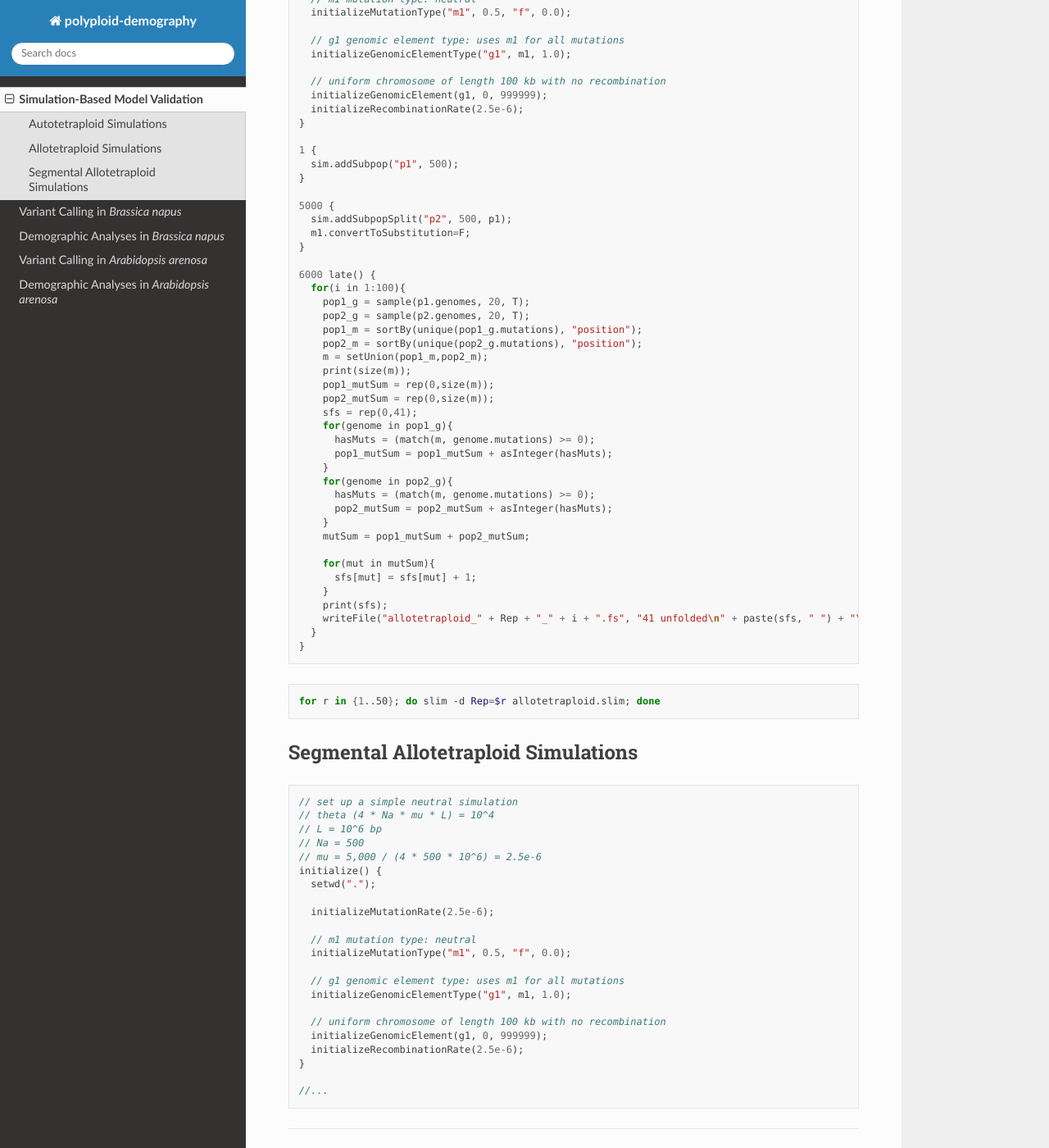
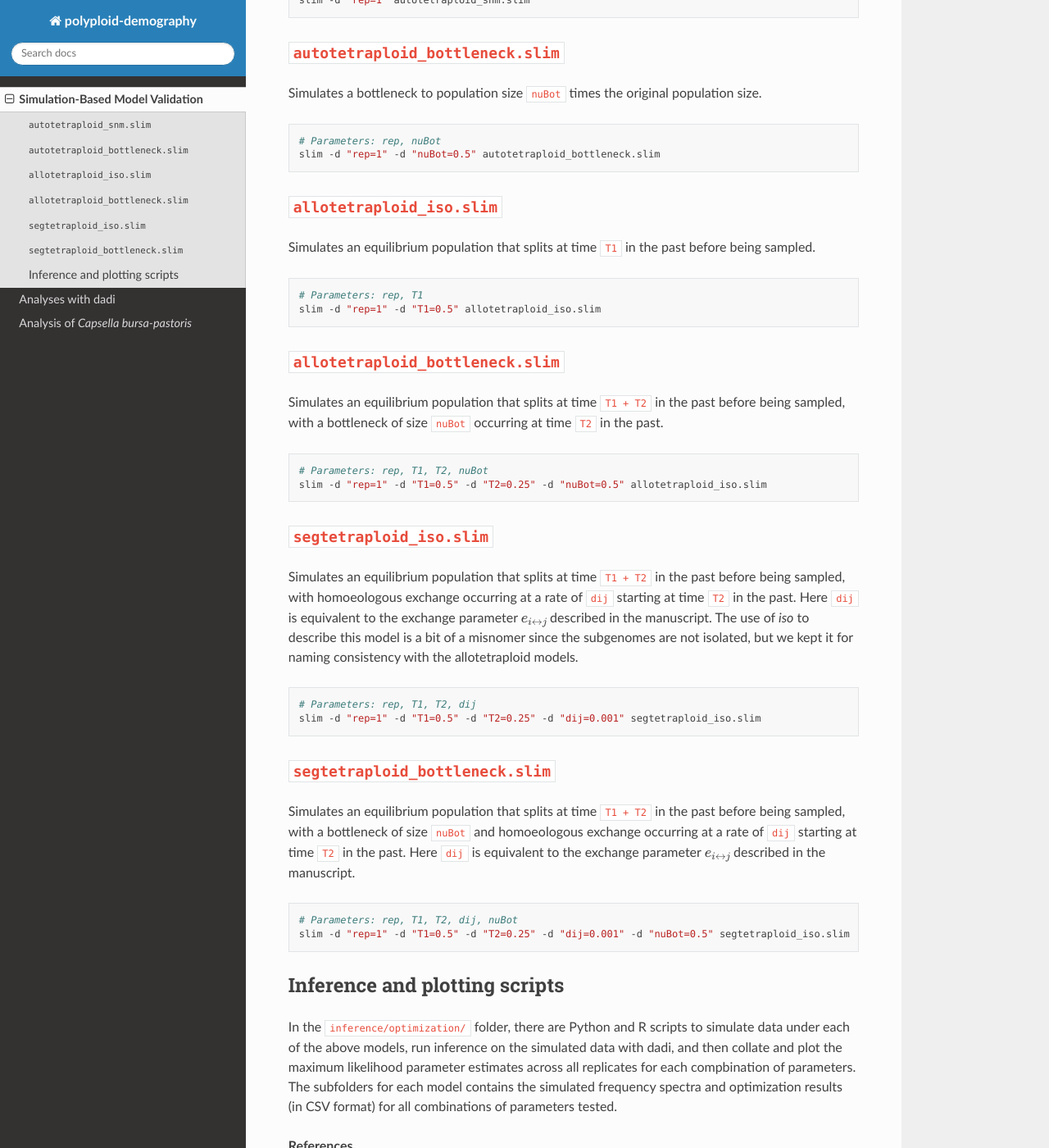
Before and after one commit to pblischak/polyploid-demography, a Sphinx documentation site: the page built from docs/simulations.rst, in a window 1280 px wide and 1400 px high, scrolled down 711 px. Shown: the whole window at 82% size. Built offline with Sphinx 7.4.7 and the Read the Docs theme 2.0.0, drawn with Linux system fonts in a browser that asks for light colours; some of the changed text lies outside the part shown.

Commit message:
updating docs

```diff
--- a/docs/arenosa_snp.rst
+++ /dev/null
@@ -1,67 +0,0 @@
-.. _ArenosaSNP:
-
-Variant Calling in *Arabidopsis arenosa*
-========================================
-
-
-
-Obtaining the Reference Genome
-------------------------------
-
-We got the reference genome (v1.0) from Phytozome, along with v2.1 of the gene annotations.
-
-.. code-block:: bash
-
-  # Unzip the file
-  gunzip Alyrata_384_v1.fa.gz
-
-  # Change the name to something more manageable
-  mv Alyrata_384_v1.fa alyrata.fasta
-
-.. code-block:: bash
-
-  # Index with samtools
-  samtools faidx alyrata.fasta
-
-  # Index with BWA
-  bwa index alyrata.fasta
-
-  # Create a sequence dictionary with Picard.
-  # We'll need this for running GATK. Be sure to substitute
-  # the correct path to Picard before running
-  java -jar path/to/picard.jar CreateSequenceDictionary \
-    R=alyrata.fasta O=alyrata.dict
-
-Getting and Processing FASTQ Files
-----------------------------------
-
-
-
-Read Mapping with BWA
----------------------
-
-
-
-Preprocessing BAM Files with Sambamba
--------------------------------------
-
-
-
-Variant Calling with GATK HaplotypeCaller
------------------------------------------
-
-.. code-block:: bash
-
-  for sample in ArenosaSamples.txt
-  do
-    gatk HaplotypeCaller -R genome/alyrata.fasta \
-      -I bam/${sample}.bam -O vcf/${sample}.g.vcf.gz \
-      -ERC GVCF
-  done
-
-----
-
-**References**
-
-Monnahan, P. *et al*. 2019. Pervasive population genomic consequences of genome
-duplication in *Arabidopsis arenosa*. *Nature Ecology & Evolution* 3:457--468.
--- a/docs/bnapus_snp.rst
+++ /dev/null
@@ -1,188 +0,0 @@
-.. _BnapusSNP:
-
-Variant Calling in *Brassica napus*
-===================================
-
-
-
-Obtaining the Reference Genome
-------------------------------
-
-.. code-block:: bash
-
-  # Obtain the reference sequence from the BRAD database
-  wget http://brassicadb.org/brad/datasets/pub/Genomes/Brassica_napus/Brassica_napus_v4.1.chromosomes.fa.gz
-
-  # Unzip the file
-  gunzip Brassica_napus_v4.1.chromosomes.fa.gz
-
-  # Change the name to something more manageable
-  mv Brassica_napus_v4.1.chromosomes.fa bnapus.fasta
-
-.. code:: bash
-
-  # Index the genome using samtools
-  samtools faidx bnapus.fasta
-
-.. code-block:: bash
-
-  # Use samtools to make separate references for the A and C subgenomes.
-  # This will also remove the sequences with unknown placement
-  # (chromosomes 'chrAnn', 'chrCnn', and 'chrUnn')
-
-  # Get the chromosomes from the A subgenome
-  samtools faidx bnapus.fasta \
-    $(for i in {1..9}; do printf "chrA0${i} chrA0${i}_random "; done) \
-    chrA10 chrA10_random > A_bnapus.fasta
-
-  # Now getting the chromosomes from the C subgenome
-  samtools faidx bnapus.fasta \
-    $(for i in {1..9}; do printf "chrC0${i} chrC0${i}_random "; done) > C_bnapus.fasta
-
-.. code-block:: bash
-
-  # Now we'll recombine the A and C references to create a joint reference with
-  # the unknown sequences removed. Get rid of original reference first:
-  rm bnapus.fasta*
-
-  # Now we'll `cat` the A and C references together to create the new total reference
-  cat A_bnapus.fasta C_bnapus.fasta > bnapus.fasta
-
-.. code-block:: bash
-
-  # Index everything with samtools
-  samtools faidx A_bnapus.fasta
-  samtools faidx C_bnapus.fasta
-  samtools faidx bnapus.fasta
-
-  # Index everything with BWA
-  bwa index A_bnapus.fasta
-  bwa index C_bnapus.fasta
-  bwa index bnapus.fasta
-
-  # Create a sequence dictionary for everything with Picard.
-  # We'll need this for running GATK. Be sure to substitute
-  # the correct path to Picard before running
-  java -jar path/to/picard.jar CreateSequenceDictionary \
-    R=A_bnapus.fasta O=A_bnapus.dict
-  java -jar path/to/picard.jar CreateSequenceDictionary \
-    R=C_bnapus.fasta O=C_bnapus.dict
-  java -jar path/to/picard.jar CreateSequenceDictionary \
-    R=bnapus.fasta O=bnapus.dict
-
-Getting and Processing FASTQ Files
-----------------------------------
-
-.. code-block:: bash
-
-  mkdir tmp
-  for sample in $(cat NapusSamples.txt)
-  do
-    parallel-fastq-dump --threads 4 --sra-id ${sample} --tmpdir ./tmp \
-      --gzip --split-files --split-technical --read-filter pass \
-      --dumpbase --clip
-
-    # CLEAN UP: Run this to remove the cache built by ncbi
-    # Make sure you uncomment the line first
-    # rm -f $HOME/ncbi/public/sra/${sample}.sra.cache
-
-    # Trim the sequences using sickle
-    sickle pe -g -t sanger -f ${sample}_pass_1.fastq.gz -r ${sample}_pass_2.fastq.gz \
-      -o trim_${sample}_1.fastq.gz -p trim_${sample}_2.fastq.gz \
-      -s singles_${sample}.fastq.gz -q 20 -l 75
-
-    # CLEAN UP: Uncomment the line below to remove the original, untrimmed
-    # fastq files and the singletons. You can always run this later.
-    # rm -f ${sample}_pass_1.fastq.gz ${sample}_pass_2.fastq.gz singles_${sample}.fastq.gz
-  done
-
-  rm -rf tmp
-
-Read Mapping with BWA
----------------------
-
-.. code-block:: bash
-
-  for sample in $(cat NapusSamples.txt)
-  do
-    bwa mem -t 3 -R "@RG\tID:${sample}\tSM:${sample}" genome/bnapus.fasta \
-      fastq/trim_${sample}_1.fastq.gz fastq/trim_${sample}_2.fastq.gz | \
-      samtools view -b - > bam/${sample}.raw.bam
-  done
-
-Preprocessing BAM Files with Sambamba
--------------------------------------
-
-.. code-block:: bash
-
-  mkdir tmp
-  for sample in $(cat NapusSamples.txt)
-  do
-    sambamba sort -t 3 --tmpdir=./tmp -p -o ${sample}.sorted.bam ${sample}.raw.bam
-    sambamba markdup -t 3 --tmpdir=./tmp -p ${sample}.sorted.bam ${sample}.bam
-  done
-
-  rm -rf tmp
-
-Variant Calling with GATK HaplotypeCaller
------------------------------------------
-
-.. code-block:: bash
-
-  for sample in $(cat NapusSamples.txt)
-  do
-    gatk HaplotypeCaller -R genome/bnapus.fasta \
-      -I bam/${sample}.bam -O vcf/${sample}.g.vcf.gz \
-      -ERC GVCF
-  done
-
-
-.. code-block:: bash
-
-  for c in $(cat C-chromosomes.txt)
-  do
-    gatk CombineGVCFs "-Xmx8G" -R genome/bnapus.fasta \
-      -L $c -V vcfs_bnapus.list \
-      -O vcf/${c}.g.vcf.gz
-
-    gatk GenotypeGVCFs "-Xmx8G" -R genome/bnapus.fasta \
-      -L $c -V vcf/${c}.g.vcf.gz \
-      -O vcf/final/${c}.vcf.gz
-
-    gatk --java-options "-Xmx8G" VariantFiltration -R genome/bnapus.fasta \
-      -V vcf/final/${c}.vcf.gz -O vcf/final/${c}.w-bp-filters.vcf.gz \
-      -L $c --filter-name "best-practices" \
-      --filter-expression "QD < 2.0 || FS > 60.0 || SOR > 3.0 || MQ < 40.0 || MQRankSum < -12.5 || ReadPosRankSum < -8.0"
-
-    gatk --java-options "-Xmx8G" SelectVariants -R genome/bnapus.fasta \
-      -V vcf/final/${c}.w-bp-filters.vcf.gz -O vcf/final/${c}.filtered.vcf.gz \
-      -L $c -select-type SNP --exclude-filtered
-  done
-
-  for a in $(cat A-chromosomes.txt)
-  do
-    gatk CombineGVCFs "-Xmx8G" -R genome/bnapus.fasta \
-      -L $a -V vcfs_bnapus.list \
-      -O vcf/${a}.g.vcf.gz
-
-    gatk GenotypeGVCFs "-Xmx8G" -R genome/bnapus.fasta \
-      -L $a -V vcf/${a}.g.vcf.gz \
-      -O vcf/final/${a}.vcf.gz
-
-    gatk --java-options "-Xmx8G" VariantFiltration -R genome/bnapus.fasta \
-      -V vcf/final/${a}.vcf.gz -O vcf/final/${a}.w-bp-filters.vcf.gz \
-      -L $a --filter-name "best-practices" \
-      --filter-expression "QD < 2.0 || FS > 60.0 || SOR > 3.0 || MQ < 40.0 || MQRankSum < -12.5 || ReadPosRankSum < -8.0"
-
-    gatk --java-options "-Xmx8G" SelectVariants -R genome/bnapus.fasta \
-      -V vcf/final/${a}.w-bp-filters.vcf.gz -O vcf/final/${a}.filtered.vcf.gz \
-      -L $a -select-type SNP --exclude-filtered
-  done
-
-----
-
-**References**
-
-Wu, D. *et al*. 2019. Whole-Genome Resequencing of a Worldwide Collection of Rapeseed
-Accessions Reveals the Genetic Basis of Ecotype Divergence. *Molecular Plant*
-12:30--43.
--- /dev/null
+++ b/docs/capsella.rst
@@ -0,0 +1,14 @@
+.. _Capsella:
+
+Analysis of *Capsella bursa-pastoris*
+=====================================
+
+Code for all analyses of *Capsella* can be found in the ``capsella/`` folder
+in the GitHub repo.
+
+Main Scripts
+------------
+
+ - ``run_*.py``: Scripts used to run demographic inference under each of the models.
+ - ``capsella_*.csv``: Results of the independent optimization runs for each model.
+ - ``analyze_capsella_results.py``: Script to analyze all of the results for the maximum likelihood parameter estimates under each model.
--- a/docs/conf.py
+++ b/docs/conf.py
@@ -18,7 +18,7 @@
 # -- Project information -----------------------------------------------------
 
 project = 'polyploid-demography'
-copyright = '2020, Paul Blischak'
+copyright = '2022, Paul Blischak'
 author = 'Paul Blischak'
 
 # The full version, including alpha/beta/rc tags
--- /dev/null
+++ b/docs/dadi.rst
@@ -0,0 +1,132 @@
+.. _Dadi:
+
+Analyses with dadi
+==================
+
+Below we provide code and parameter descriptions for the implementation of
+each of the demographic models we tested using dadi. Each of the models assumes
+the that the dadi Python module has been imported. All input parameters are
+also assumed to be scaled in dadi units (typically a multiple of the reference
+population size :math:`N_{ref}`).
+
+**allotetraploid_iso model**
+
+.. code-block:: python
+
+   def allotetraploid_iso(params, ns, pts):
+       """
+       params = (nu,T)
+       ns = (n1,n2)
+       Split into two populations of specifed size.
+       nu: Size of populations after split.
+       T: Time in the past of split (in units of 2*Na generations)
+       n1,n2: Sample sizes of resulting Spectrum
+       pts: Number of grid points to use in integration.
+       """
+       nu,T = params
+       new_ns = [int(ns[0]/2),int(ns[0]/2)]
+
+       xx = dadi.Numerics.default_grid(pts)
+
+       phi = dadi.PhiManip.phi_1D(xx)
+       phi = dadi.PhiManip.phi_1D_to_2D(xx, phi)
+
+       phi = dadi.Integration.two_pops(phi, xx, T, nu, nu)
+
+       fs_2D = dadi.Spectrum.from_phi(phi, new_ns, (xx,xx), pop_ids=['sub1','sub2'])
+       fs_1D = fs_2D.combine_pops([1,2])
+       return fs_1D
+
+**allotetraploid_bottleneck model**
+
+.. code-block:: python
+
+   def allotetraploid_bottleneck(params, ns, pts):
+       """
+       params = (nu0,nuBot,T1,T2)
+       ns = (n1,n2)
+       Split into two populations of specifed size.
+       nu0: Size of populations after split.
+       nuBot: Size of populations after bottleneck.
+       T1: Time in the past between split and polyploid formation
+           (in units of 2*Na generations)
+       T2: Time since polyploid formation and bottleneck
+       n1,n2: Sample sizes of resulting Spectrum
+       pts: Number of grid points to use in integration.
+       """
+       nu0,nuBot,T1,T2 = params
+       new_ns = [int(ns[0]/2),int(ns[0]/2)]
+
+       xx = dadi.Numerics.default_grid(pts)
+
+       phi = dadi.PhiManip.phi_1D(xx)
+       phi = dadi.PhiManip.phi_1D_to_2D(xx, phi)
+
+       phi = dadi.Integration.two_pops(phi, xx, T1, nu0, nu0)
+       phi = dadi.Integration.two_pops(phi, xx, T2, nuBot, nuBot)
+
+       fs_2D = dadi.Spectrum.from_phi(phi, new_ns, (xx,xx), pop_ids=['sub1','sub2'])
+       fs_1D = fs_2D.combine_pops([1,2])
+       return fs_1D
+
+**segtetraploid_iso model**
+
+.. code-block:: python
+
+   def segtetraploid_iso(params, ns, pts):
+       """
+       params = (nu,T1,T2,dij)
+       ns = (n1,n2)
+       Split into two populations of specifed size.
+       nu: Size of populations after split.
+       T1: Time in the past between split and polyploid formation
+           (in units of 2*Na generations)
+       T2: Time since polyploid formation and bottleneck
+       dij: homoeologous exchange rate.
+       n1,n2: Sample sizes of resulting Spectrum.
+       pts: Number of grid points to use in integration.
+       """
+       nu,T1,T2,dij = params
+       new_ns = [int(ns[0]/2),int(ns[0]/2)]
+
+       xx = dadi.Numerics.default_grid(pts)
+
+       phi = dadi.PhiManip.phi_1D(xx)
+       phi = dadi.PhiManip.phi_1D_to_2D(xx, phi)
+
+       phi = dadi.Integration.two_pops(phi, xx, T1, nu, nu)
+       phi = dadi.Integration.two_pops(phi, xx, T2, nu, nu, m12=dij, m21=dij)
+
+       fs_2D = dadi.Spectrum.from_phi(phi, new_ns, (xx,xx), pop_ids=['sub1','sub2'])
+       fs_1D = fs_2D.combine_pops([1,2])
+       return fs_1D
+
+.. code-block:: python
+
+   def segtetraploid_bottleneck(params, ns, pts):
+       """
+       params = (nu,nuBot,T1,T2,dij)
+       ns = (n1,n2)
+       Split into two populations of specifed size.
+       nu: Size of populations after split.
+       nuBot: Size of populations after bottleneck
+       T1: Time in the past between split and polyploid formation
+           (in units of 2*Na generations)
+       T2: Time since polyploid formation and bottleneck
+       n1,n2: Sample sizes of resulting Spectrum
+       pts: Number of grid points to use in integration.
+       """
+       nu,nuBot,T1,T2,dij = params
+       new_ns = [int(ns[0]/2),int(ns[0]/2)]
+
+       xx = dadi.Numerics.default_grid(pts)
+
+       phi = dadi.PhiManip.phi_1D(xx)
+       phi = dadi.PhiManip.phi_1D_to_2D(xx, phi)
+
+       phi = dadi.Integration.two_pops(phi, xx, T1, nu, nu)
+       phi = dadi.Integration.two_pops(phi, xx, T2, nuBot, nuBot, m12=dij, m21=dij)
+
+       fs_2D = dadi.Spectrum.from_phi(phi, new_ns, (xx,xx), pop_ids=['sub1','sub2'])
+       fs_1D = fs_2D.combine_pops([1,2])
+       return fs_1D
--- a/docs/simulations.rst
+++ b/docs/simulations.rst
@@ -3,127 +3,113 @@
 Simulation-Based Model Validation
 =================================
 
-We used `SLiM 3 <https://messerlab.org/slim/>`__ and `SFS_CODE <http://sfscode.sourceforge.net/SFS_CODE/index/index.html>`__
-to perform forward simulations.
+We used `SLiM 3 <https://messerlab.org/slim/>`__ to perform forward simulations
+as a means to validate the diffusion approximation for collapsed polyploid spectra
+in dadi. Below we give details on how to run each of the validation scripts.
+The scripts can be found in the ``validation/`` folder in the GitHub repo. To
+run multiple replicates, each call to SLiM can be wrapped with a Bash ``for``
+loop with the loop index variable being passed to the ``rep`` parameter,
+followed by any other parameters needed by the model and then the name of the
+SLiM script:
 
-Autotetraploid Simulations
---------------------------
+**Example**
 
 .. code-block:: bash
 
-  perl optimizeLL.pl 1000000 500 -t 0.005 -r 0.005 -B 0.2 -v
+   for i in {1..100}
+   do
+       slim -d "rep=${i}" [other parameters] <script-name>
+   done
+
+The corresponding Python code for comparing results from the diffusion approximation
+in dadi can be found in the ``supp/SupplementalSfsData/plot_slim_dadi_comp.py``
+script.
+
+``autotetraploid_snm.slim``
+---------------------------
+
+The standard neutral model for an autotetraploid.
 
 .. code-block:: bash
 
-  for r in {1..50}
-  do
-    sfs_code 1 100 -t 0.005 -r 0.005 -L 200 5000 \
-      -P 4 -p 1 > autotetraploid_${r}.txt
-  done
+   # Parameters: rep
+   slim -d "rep=1" autotetraploid_snm.slim
 
-Allotetraploid Simulations
---------------------------
+``autotetraploid_bottleneck.slim``
+----------------------------------
 
-.. code-block:: c
-
-  // set up a simple neutral simulation
-  // theta (4 * Na * mu * L) = 10^4
-  // L = 10^6 bp
-  // Na = 500
-  // mu = 5,000 / (4 * 500 * 10^6) = 2.5e-6
-  initialize() {
-    setwd(".");
-
-    initializeMutationRate(2.5e-6);
-
-    // m1 mutation type: neutral
-    initializeMutationType("m1", 0.5, "f", 0.0);
-
-    // g1 genomic element type: uses m1 for all mutations
-    initializeGenomicElementType("g1", m1, 1.0);
-
-    // uniform chromosome of length 100 kb with no recombination
-    initializeGenomicElement(g1, 0, 999999);
-    initializeRecombinationRate(2.5e-6);
-  }
-
-  1 {
-    sim.addSubpop("p1", 500);
-  }
-
-  5000 {
-    sim.addSubpopSplit("p2", 500, p1);
-    m1.convertToSubstitution=F;
-  }
-
-  6000 late() {
-    for(i in 1:100){
-      pop1_g = sample(p1.genomes, 20, T);
-      pop2_g = sample(p2.genomes, 20, T);
-      pop1_m = sortBy(unique(pop1_g.mutations), "position");
-      pop2_m = sortBy(unique(pop2_g.mutations), "position");
-      m = setUnion(pop1_m,pop2_m);
-      print(size(m));
-      pop1_mutSum = rep(0,size(m));
-      pop2_mutSum = rep(0,size(m));
-      sfs = rep(0,41);
-      for(genome in pop1_g){
-        hasMuts = (match(m, genome.mutations) >= 0);
-        pop1_mutSum = pop1_mutSum + asInteger(hasMuts);
-      }
-      for(genome in pop2_g){
-        hasMuts = (match(m, genome.mutations) >= 0);
-        pop2_mutSum = pop2_mutSum + asInteger(hasMuts);
-      }
-      mutSum = pop1_mutSum + pop2_mutSum;
-
-      for(mut in mutSum){
-        sfs[mut] = sfs[mut] + 1;
-      }
-      print(sfs);
-      writeFile("allotetraploid_" + Rep + "_" + i + ".fs", "41 unfolded\n" + paste(sfs, " ") + "\n");
-    }
-  }
+Simulates a bottleneck to population size ``nuBot`` times the original
+population size.
 
 .. code-block:: bash
 
-  for r in {1..50}; do slim -d Rep=$r allotetraploid.slim; done
+   # Parameters: rep, nuBot
+   slim -d "rep=1" -d "nuBot=0.5" autotetraploid_bottleneck.slim
 
+``allotetraploid_iso.slim``
+---------------------------
 
-Segmental Allotetraploid Simulations
-------------------------------------
+Simulates an equilibrium population that splits at time ``T1`` in the past
+before being sampled.
 
-.. code-block:: c
+.. code-block:: bash
 
-  // set up a simple neutral simulation
-  // theta (4 * Na * mu * L) = 10^4
-  // L = 10^6 bp
-  // Na = 500
-  // mu = 5,000 / (4 * 500 * 10^6) = 2.5e-6
-  initialize() {
-    setwd(".");
+   # Parameters: rep, T1
+   slim -d "rep=1" -d "T1=0.5" allotetraploid_iso.slim
 
-    initializeMutationRate(2.5e-6);
+``allotetraploid_bottleneck.slim``
+----------------------------------
 
-    // m1 mutation type: neutral
-    initializeMutationType("m1", 0.5, "f", 0.0);
+Simulates an equilibrium population that splits at time ``T1 + T2`` in the past
+before being sampled, with a bottleneck of size ``nuBot`` occurring at time
+``T2`` in the past.
 
-    // g1 genomic element type: uses m1 for all mutations
-    initializeGenomicElementType("g1", m1, 1.0);
+.. code-block:: bash
 
-    // uniform chromosome of length 100 kb with no recombination
-    initializeGenomicElement(g1, 0, 999999);
-    initializeRecombinationRate(2.5e-6);
-  }
+   # Parameters: rep, T1, T2, nuBot
+   slim -d "rep=1" -d "T1=0.5" -d "T2=0.25" -d "nuBot=0.5" allotetraploid_iso.slim
 
-  //...
+``segtetraploid_iso.slim``
+--------------------------
 
-----
+Simulates an equilibrium population that splits at time ``T1 + T2`` in the past
+before being sampled, with homoeologous exchange occurring at a rate of ``dij``
+starting at time ``T2`` in the past. Here ``dij`` is equivalent to the exchange
+parameter :math:`e_{i \leftrightarrow j}` described in the manuscript. The use
+of *iso* to describe this model is a bit of a misnomer since the subgenomes
+are not isolated, but we kept it for naming consistency with the allotetraploid
+models.
+
+.. code-block:: bash
+
+   # Parameters: rep, T1, T2, dij
+   slim -d "rep=1" -d "T1=0.5" -d "T2=0.25" -d "dij=0.001" segtetraploid_iso.slim
+
+``segtetraploid_bottleneck.slim``
+---------------------------------
+
+Simulates an equilibrium population that splits at time ``T1 + T2`` in the past
+before being sampled, with a bottleneck of size ``nuBot`` and homoeologous
+exchange occurring at a rate of ``dij`` starting at time ``T2`` in the past.
+Here ``dij`` is equivalent to the exchange parameter
+:math:`e_{i \leftrightarrow j}` described in the manuscript.
+
+.. code-block:: bash
+
+   # Parameters: rep, T1, T2, dij, nuBot
+   slim -d "rep=1" -d "T1=0.5" -d "T2=0.25" -d "dij=0.001" -d "nuBot=0.5" segtetraploid_iso.slim
+
+Inference and plotting scripts
+------------------------------
+
+In the ``inference/optimization/`` folder, there are Python and R scripts to
+simulate data under each of the above models, run inference on the simulated
+data with dadi, and then collate and plot the maximum likelihood parameter
+estimates across all replicates for each compbination of parameters. The
+subfolders for each model contains the simulated frequency spectra and
+optimization results (in CSV format) for all combinations of parameters tested.
 
 **References**
 
 Haller, B. C. and P. W. Messer. 2019. SLiM 3: Forward genetic simulations beyond the Wright–Fisher model.
 *Molecular Biology and Evolution* 36:632–-637.
-
-Hernandez, R. D. 2008. A flexible forward simulator for populations subject to selection and demography.
-*Bioinformatics* 24:2786--2787.
```
Also changed, not shown: docs/arenosa_demog.rst (deleted, +0 -21 lines), docs/bnapus_demog.rst (deleted, +0 -21 lines), docs/index.rst (+8 -6 lines), 1 other file.
